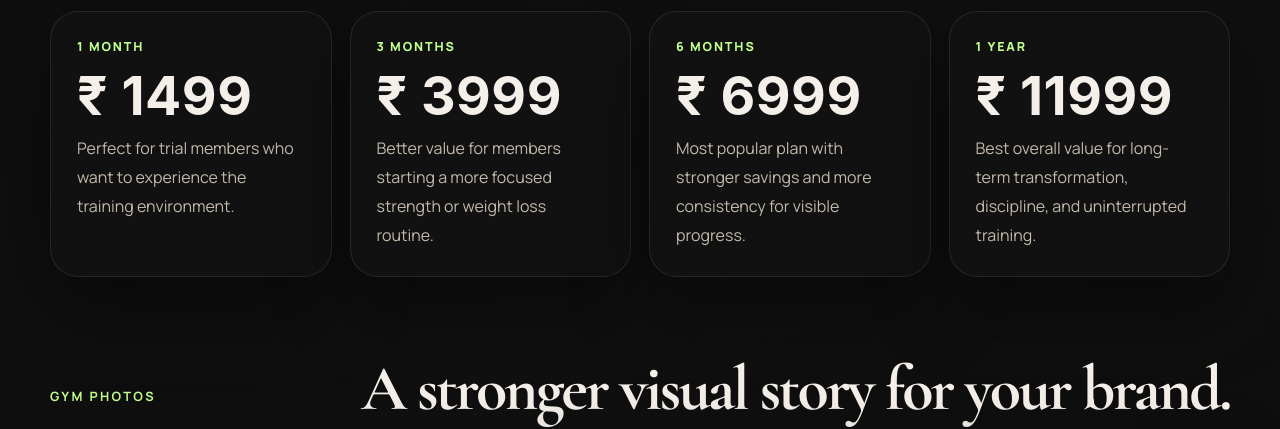
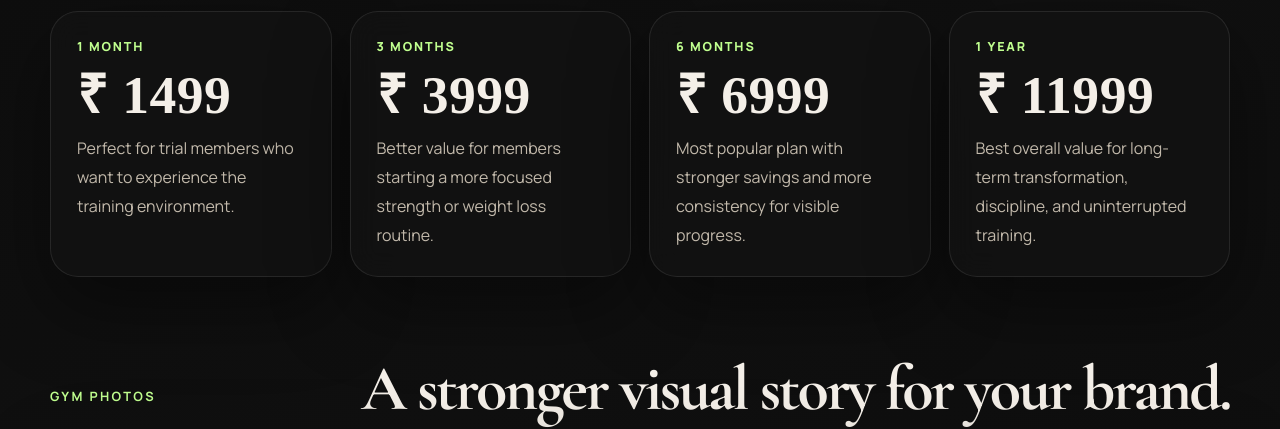
Before and after one commit to aaryansharma2424-wq/aaryansharma2424-wq.github.io, a plain HTML site: page index.html in a window 1280 px wide. Shown: the part 2297-2726 px from the top of the page. Drawn offline with nearby package versions, Linux system fonts and the light colour scheme.

Commit message:
Change font-family from Inter to Montserrat

```diff
--- a/styles.css
+++ b/styles.css
@@ -420,7 +420,7 @@ section {
 
 .price-card h3 {
   margin: 0 0 12px;
-  font-family: "Inter", serif;
+  font-family: "Montserrat", serif;
   font-size: 3.35rem;
   font-weight: 700;
   letter-spacing: 0.01em;
```
